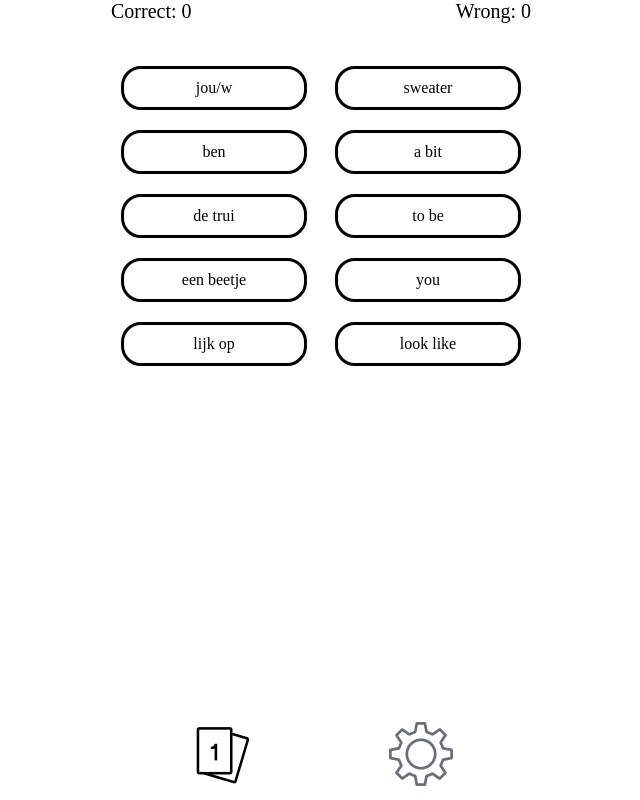
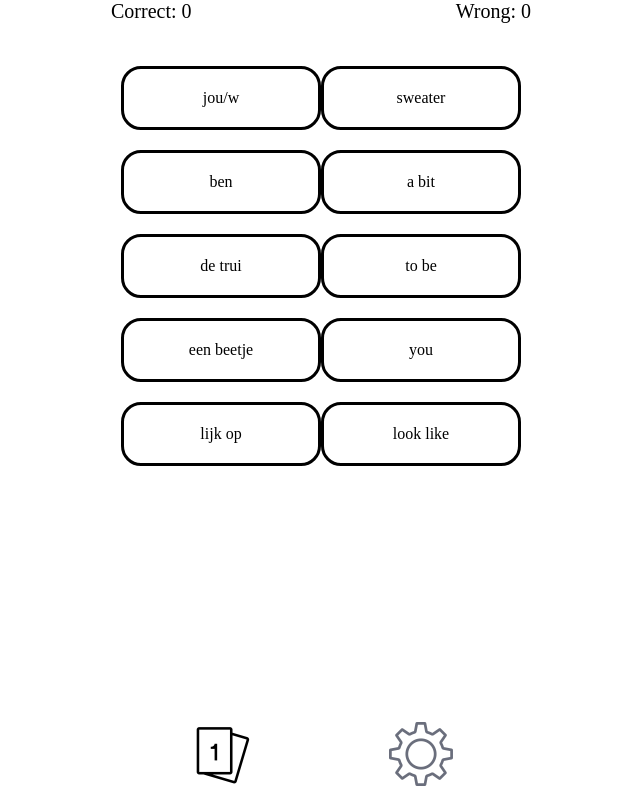
Before and after one commit to Bucky24/flashcards, a React app: page /list in a window 1280 px wide. Shown: the whole page, without its empty margins (319-959 px from the left). Built offline with nearby package versions, Linux system fonts and the light colour scheme.

Commit message:
behavior and style change

```diff
--- a/src/styles.css
+++ b/src/styles.css
@@ -85,7 +85,7 @@ body > div {
 .list_item {
 	border: 3px solid black;
 	border-radius: 20px;
-	padding: 10px;
+	padding: 20px;
 	width: 40%;
 	display: flex;
 	align-items: center;
--- a/src/views/List.js
+++ b/src/views/List.js
@@ -22,8 +22,8 @@ export default function List() {
 
     useEffect(() => {
         const undone = queue.filter((item) => !item.done).length;
-        // only refill if there are more than 2 items done
-        if (undone < MAX_QUEUE-2 && cards.length > 0) {
+        // only refill if all items are done
+        if (undone === 0 && cards.length > 0) {
             const todo = MAX_QUEUE - undone;
             // pop all the cards
             const newCards = [];
```
